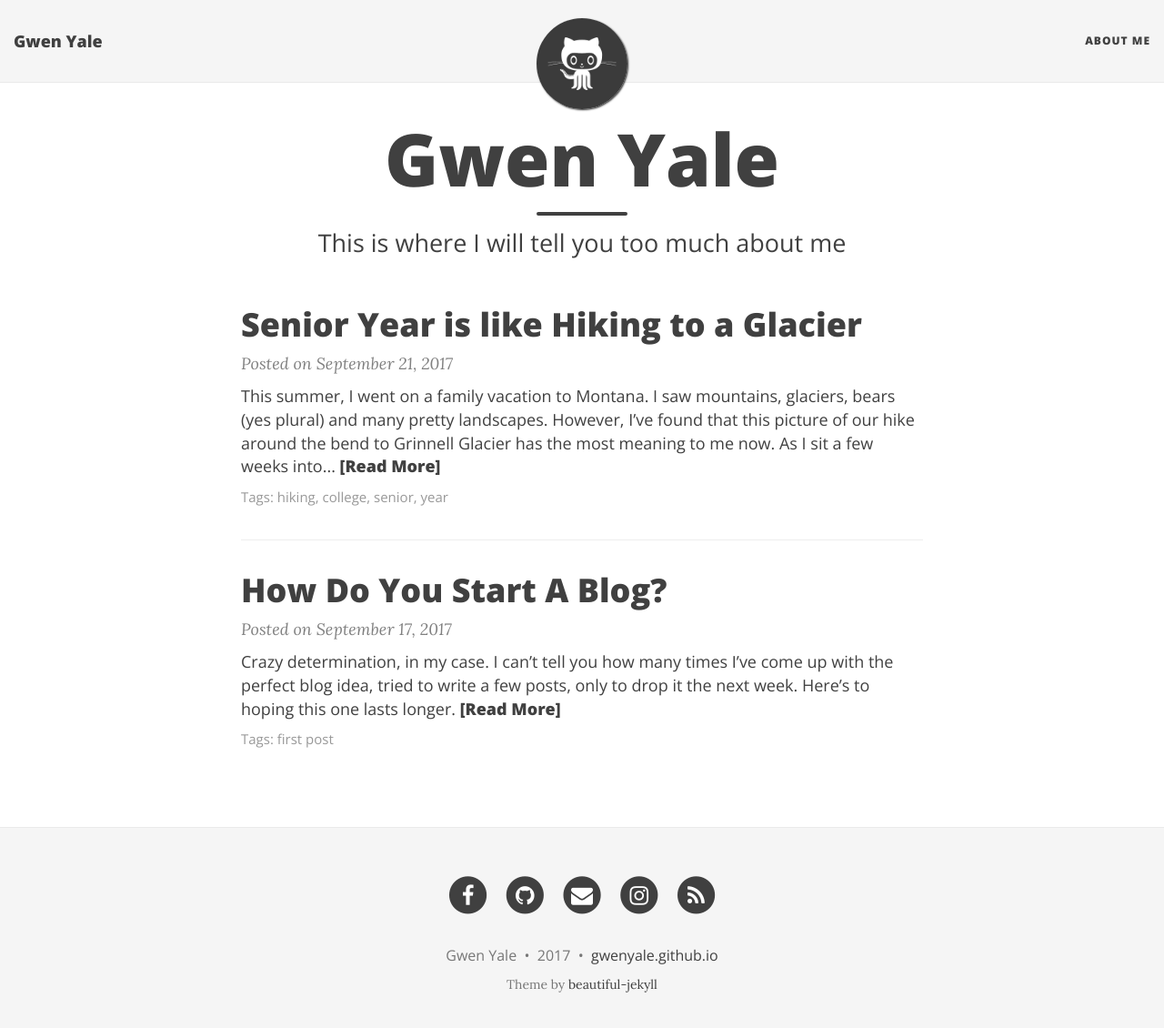
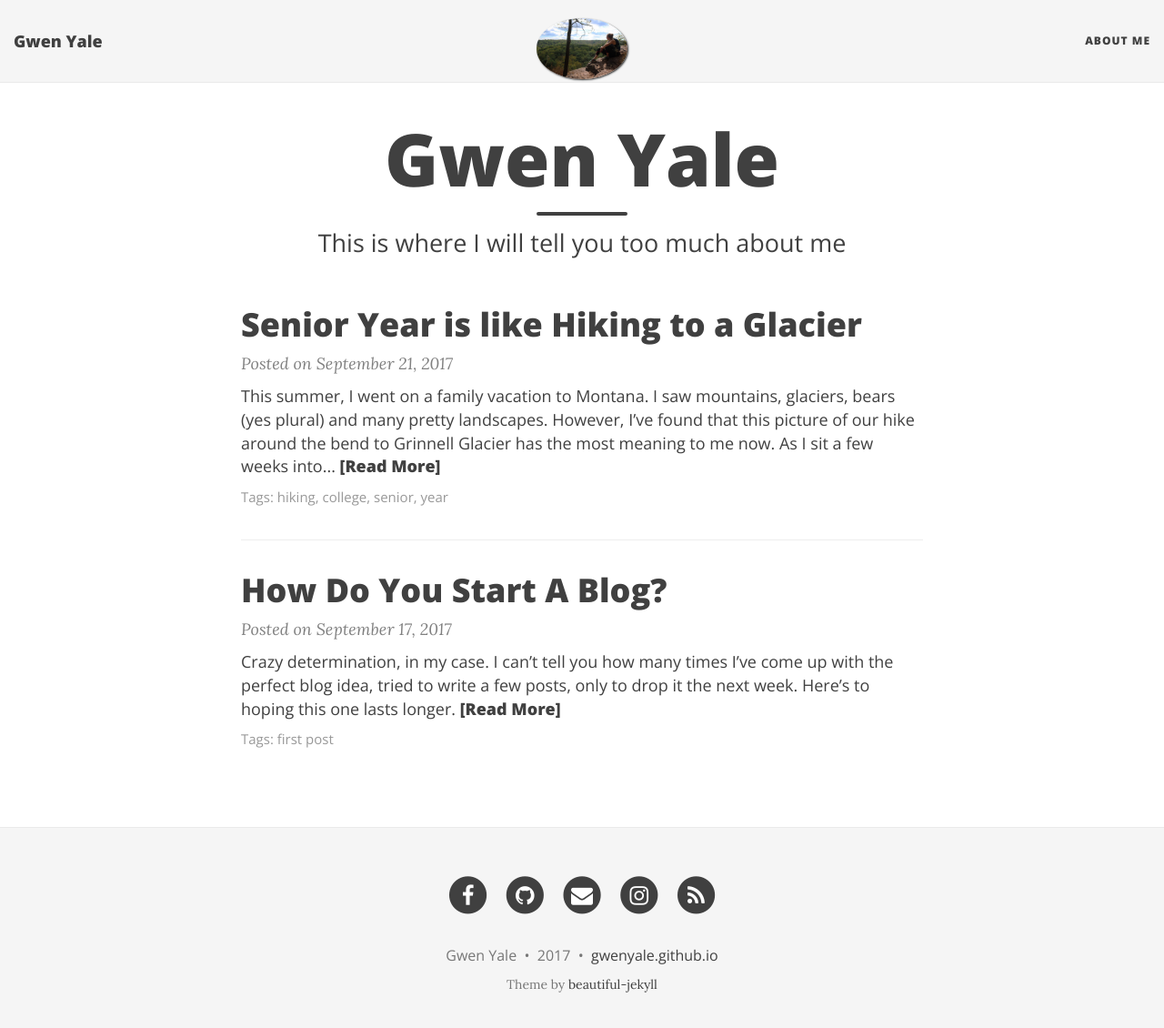
Before and after one commit to gwenyale/gwenyale.github.io, a Jekyll site: the page built from index.html, in a window 1280 px wide and 1143 px high. Shown: the top 1130 px of the window at 91% size. Built offline with Jekyll 4.4.1, drawn with Linux system fonts in a browser that asks for light colours; nearby versions of some CDN libraries; the list of posts is cut into pages by our own code.

Commit message:
some stuff

```diff
--- a/_config.yml
+++ b/_config.yml
@@ -27,7 +27,7 @@ navbar-links:
 
 # Image to show in the navigation bar - image must be a square (width = height)
 # Remove this parameter if you don't want an image in the navbar
-avatar: "/img/avatar-icon.png"
+avatar: "/img/me.JPG"
 
 # If you want to have an image logo in the top-left corner instead of the title text,
 # then specify the following parameter
```
Also changed, not shown: img/me.JPG (added).
